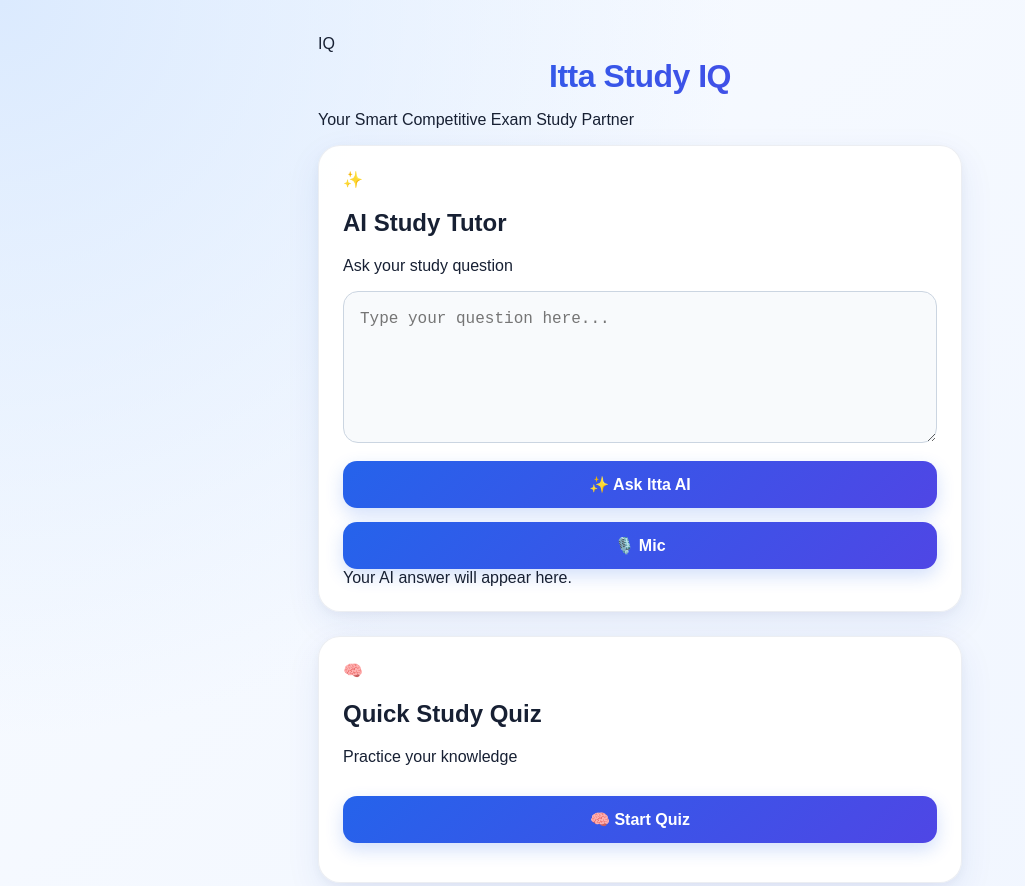
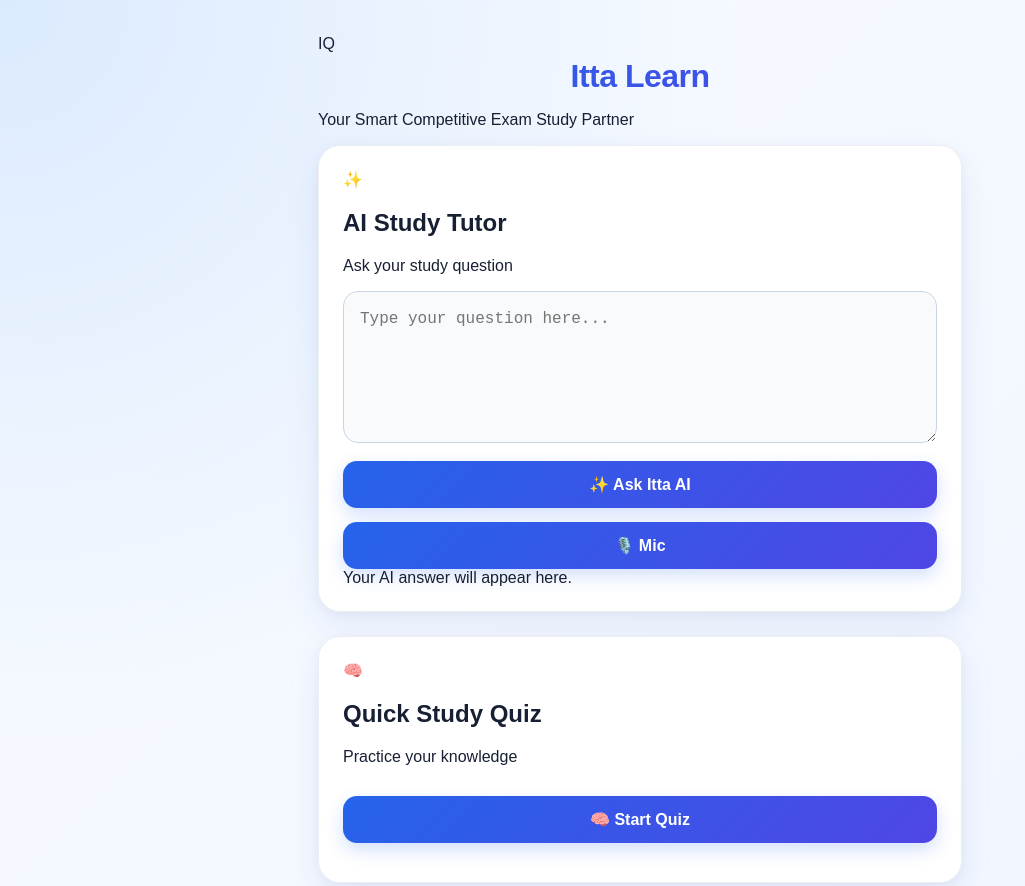
Before and after one commit to ss8185413-sketch/itta-ai-study-tutor, a website: page index.html in a window 1280 px wide. Shown: the top 886 px of the page, without its empty margins (0-1025 px from the left). Drawn offline with Linux system fonts and the light colour scheme.

Commit message:
Add files via upload

```diff
--- a/index.html
+++ b/index.html
@@ -4,8 +4,8 @@
     <meta charset="UTF-8">
     <meta name="viewport" content="width=device-width, initial-scale=1.0">
     <meta name="theme-color" content="#0756d9">
-    <meta name="description" content="Itta Study IQ - Competitive Exam Mock Test and AI Study Tutor">
-    <title>Itta Study IQ</title>
+    <meta name="description" content="Itta Learn - Competitive Exam Mock Test and AI Study Tutor">
+    <title>Itta Learn</title>
 
     <link rel="manifest" href="manifest.json">
     <link rel="stylesheet" href="style.css">
@@ -151,7 +151,7 @@
         <div class="brand">
             <div class="brand-logo">IQ</div>
             <div>
-                <h1>Itta Study IQ</h1>
+                <h1>Itta Learn</h1>
                 <p>Your Smart Competitive Exam Study Partner</p>
             </div>
         </div>
@@ -324,7 +324,7 @@
     </section>
 
     <footer class="app-footer">
-        <p>© 2026 Itta Study IQ</p>
+        <p>© 2026 Itta Learn</p>
     </footer>
 
 </main>
```
